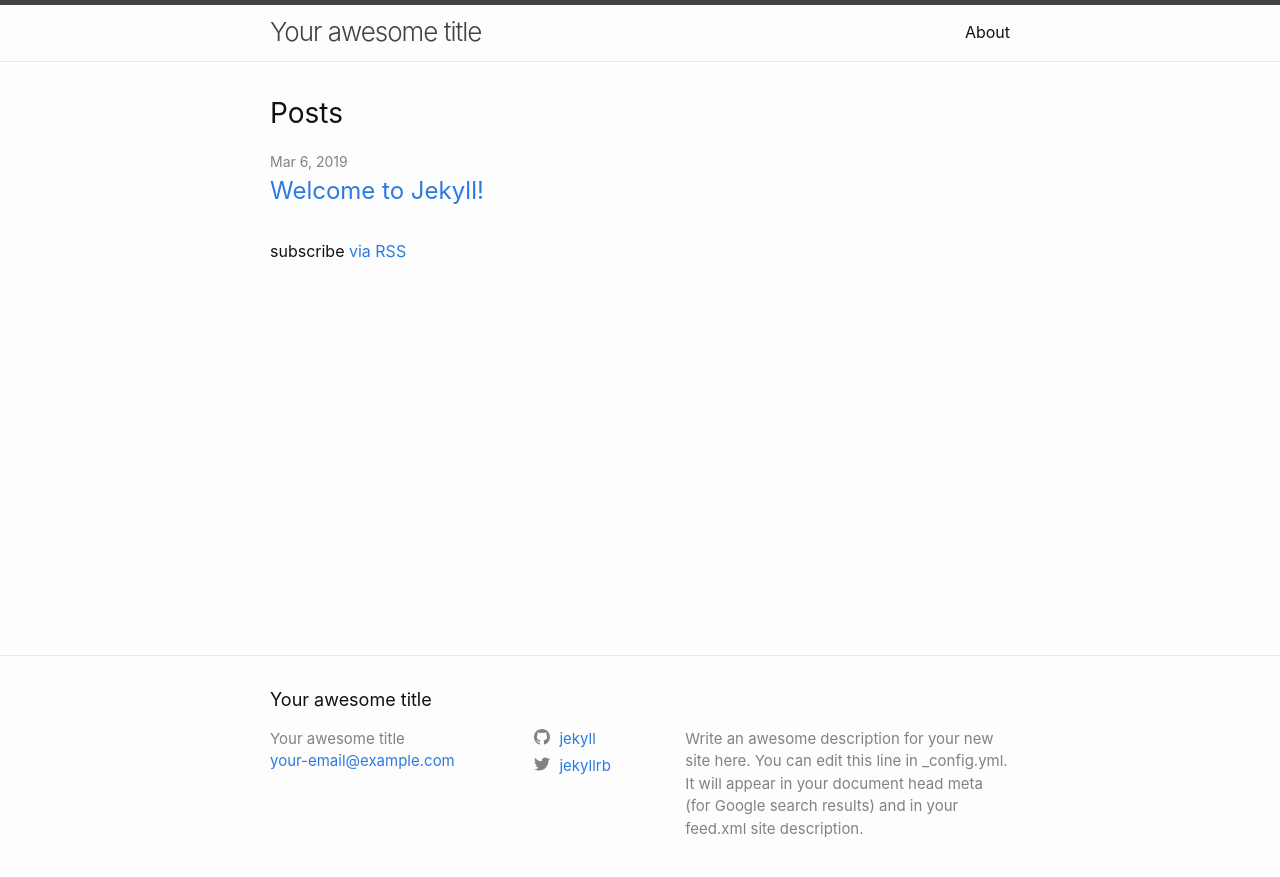
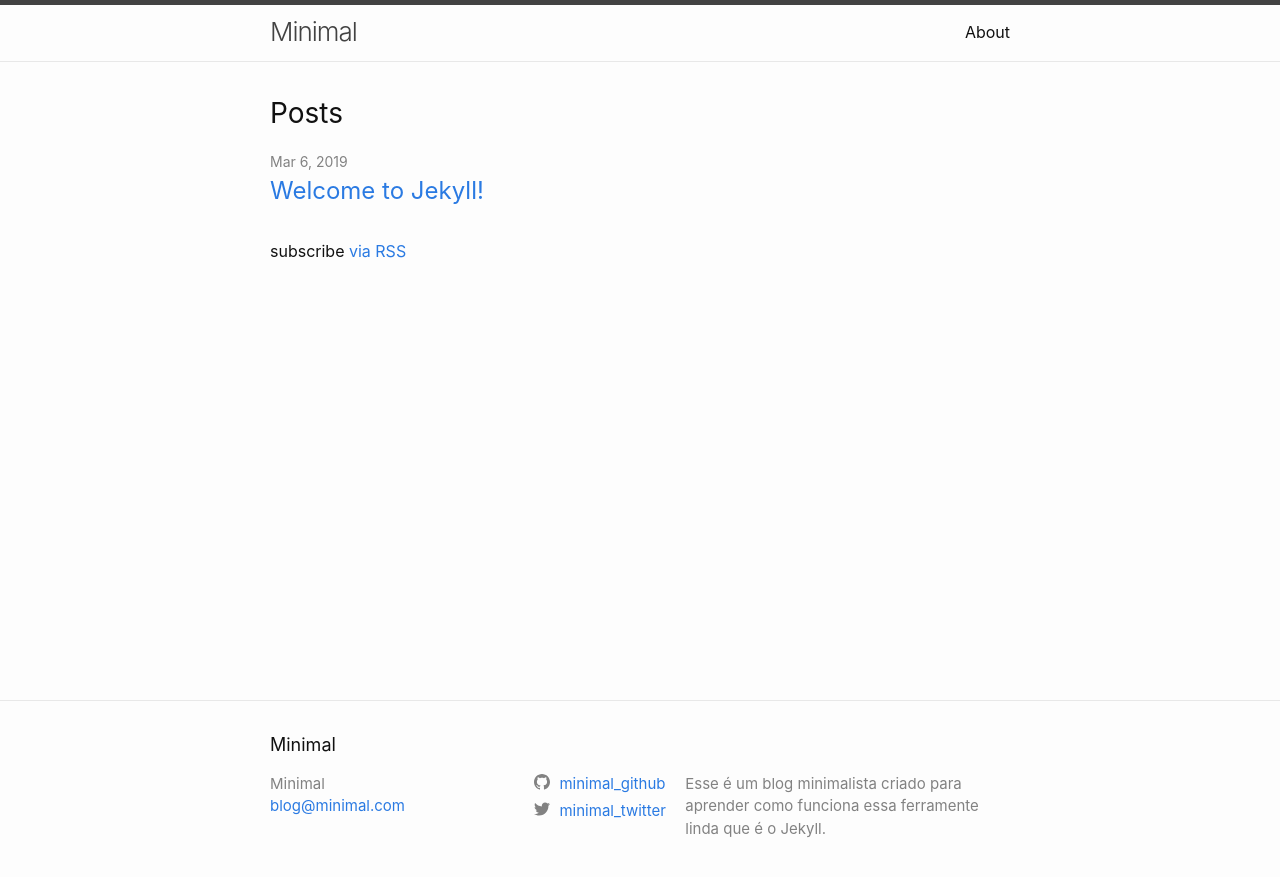
Before and after one commit to devlucasrocha/minimal_blog, a Jekyll site: the page built from index.md, in a window 1280 px wide. Shown: the top 877 px of the page. Built offline with Jekyll 4.4.1, drawn with Linux system fonts in a browser that asks for light colours.

Commit message:
Configurando o _config.yml

```diff
--- a/_config.yml
+++ b/_config.yml
@@ -13,16 +13,13 @@
 # you will see them accessed via {{ site.title }}, {{ site.email }}, and so on.
 # You can create any custom variable you would like, and they will be accessible
 # in the templates via {{ site.myvariable }}.
-title: Your awesome title
-email: your-email@example.com
-description: >- # this means to ignore newlines until "baseurl:"
-  Write an awesome description for your new site here. You can edit this
-  line in _config.yml. It will appear in your document head meta (for
-  Google search results) and in your feed.xml site description.
-baseurl: "" # the subpath of your site, e.g. /blog
+title: Minimal
+email: blog@minimal.com
+description: "Esse é um blog minimalista criado para aprender como funciona essa ferramente linda que é o Jekyll."
+baseurl: "/minimal-blog"
 url: "" # the base hostname & protocol for your site, e.g. http://example.com
-twitter_username: jekyllrb
-github_username:  jekyll
+twitter_username: minimal_twitter
+github_username:  minimal_github
 
 # Build settings
 markdown: kramdown
```
